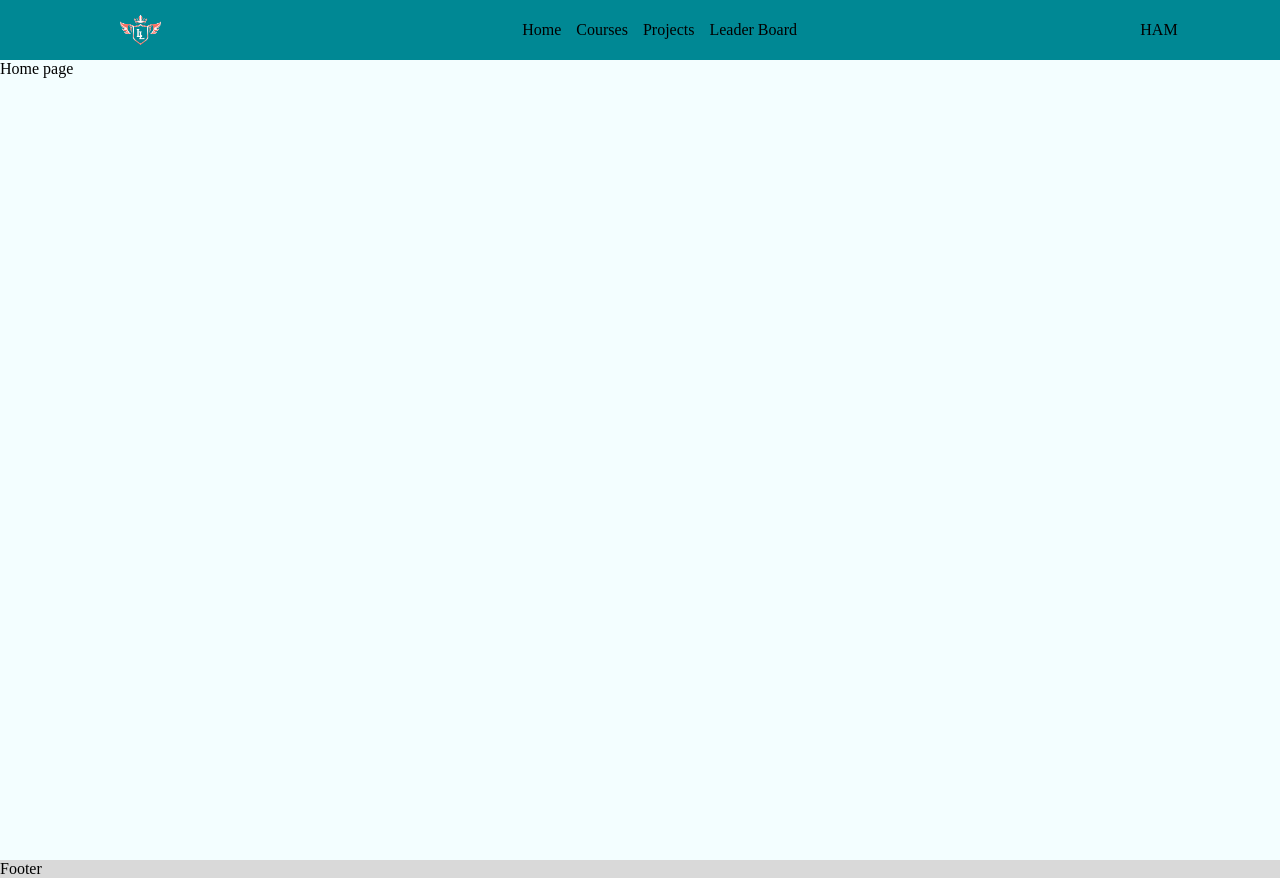
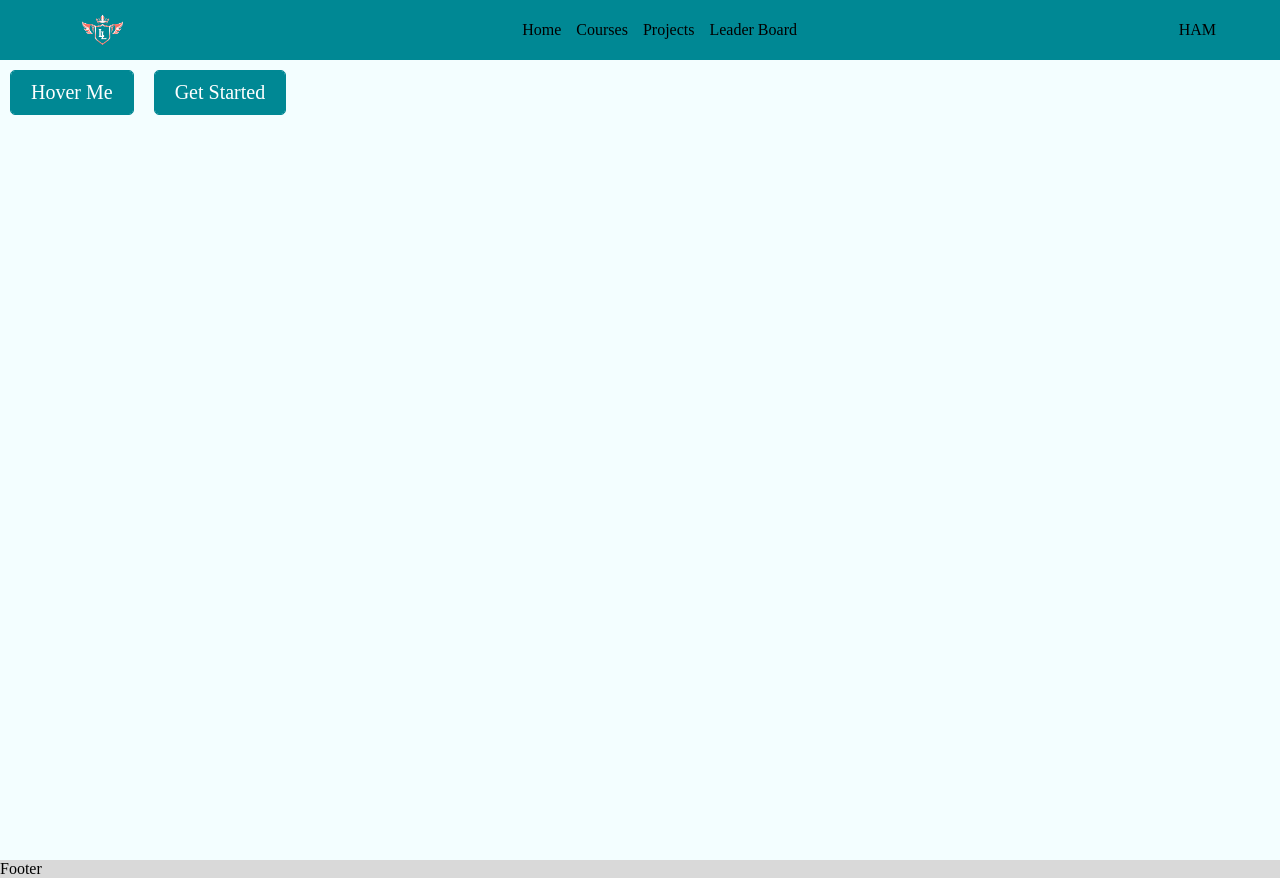
Before and after one commit to Saniyaj21/LogicLords-client, a React (Vite) app: page / in a window 1280 px wide. Built offline with nearby package versions, Linux system fonts and the light colour scheme.

Commit message:
Button utility class added

```diff
--- a/src/global_css/globals.scss
+++ b/src/global_css/globals.scss
@@ -4,6 +4,7 @@
     box-sizing: border-box;
     scroll-behavior: smooth;
 }
+
 
 :root {
     --green: #008894; // This is Theme color and prmary green for the desire website
--- /dev/null
+++ b/src/global_css/utility.scss
@@ -0,0 +1,46 @@
+.btn {
+	border: none;
+	background: none;
+	padding: 10px 20px;
+	font-size: 20px;
+	font-family: "montserrat";
+	cursor: pointer;
+	margin: 10px;
+	transition: 0.4s;
+	position: relative;
+	overflow: hidden;
+	background: var(--white);
+	border: 1px solid var(--green);
+	border-radius: 5px;
+	color: var(--white);
+}
+
+.btn:hover {
+	color: var(--green);
+}
+.btn::before {
+	content: "";
+	position: absolute;
+	left: 0;
+	width: 100%;
+	height: 0%;
+	background: var(--green);
+
+	z-index: -1;
+	transition: 0.8s;
+}
+.btn {
+	z-index: 1;
+}
+
+.btn::before {
+	bottom: 0;
+	border-radius: 50% 50% 0 0;
+}
+.btn::before {
+	height: 180%;
+}
+
+.btn:hover::before {
+	height: 0%;
+}
--- a/src/main.jsx
+++ b/src/main.jsx
@@ -3,6 +3,7 @@ import ReactDOM from "react-dom/client";
 import App from "./App.jsx";
 import "./global_css/globals.scss";
 import "./global_css/typography.scss";
+import "./global_css/utility.scss";
 
 ReactDOM.createRoot(document.getElementById("root")).render(
     <React.StrictMode>
--- a/src/pages/home/Home.jsx
+++ b/src/pages/home/Home.jsx
@@ -1,7 +1,15 @@
 import "./home.scss";
 
 const Home = () => {
-	return <div id="home">Home page</div>;
+	return (
+		<div id='home'>
+			<div className='container'>
+				<button className='btn'>Hover Me</button>
+				<button className='btn'>Get Started</button>
+			</div>
+
+		</div>
+	);
 };
 
 export default Home;
--- a/src/pages/layout/header/header.scss
+++ b/src/pages/layout/header/header.scss
@@ -3,7 +3,7 @@
 	height: 60px;
 	display: flex;
 	justify-content: space-between;
-	padding: 0 8%;
+	padding: 0 5%;
 }
 #header-logo {
 	> img {
```
